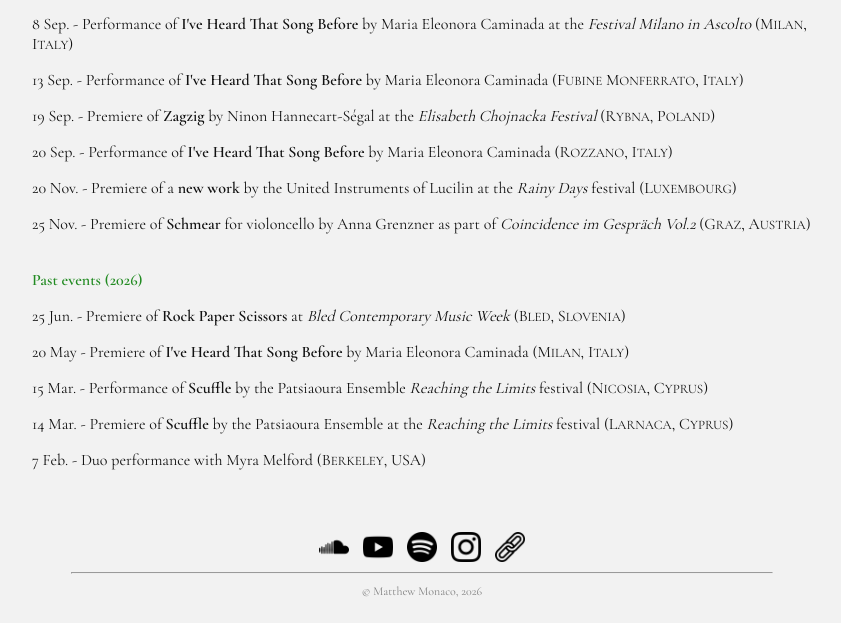
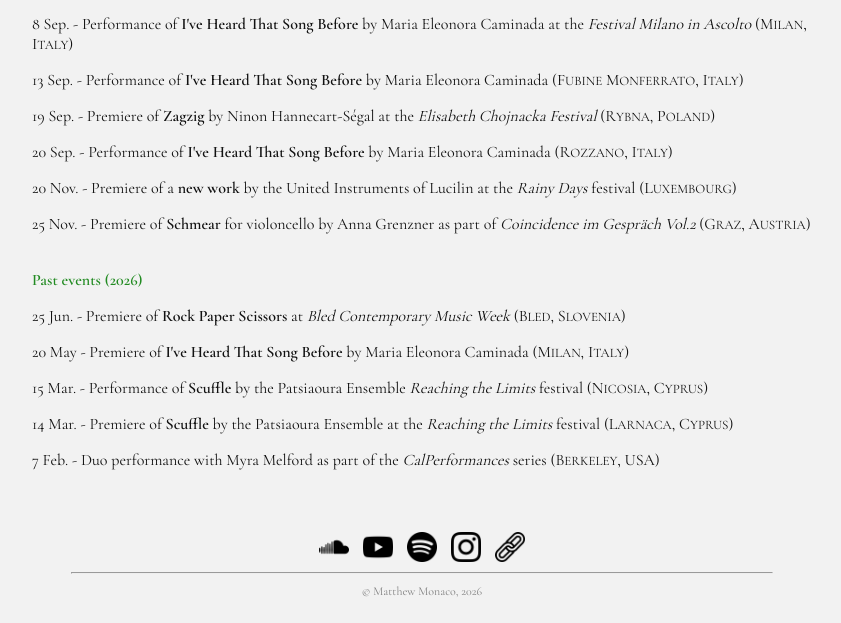
Before and after one commit to matthew-monaco/matthew-monaco.github.io, a Jekyll site: the page built from index.md, in a window 1280 px wide. Shown: the part 487-1110 px from the top of the page, without its empty margins (218-1059 px from the left). Built offline with Jekyll 4.4.1, drawn with Linux system fonts in a browser that asks for light colours.

Commit message:
Update index.md

```diff
--- a/index.md
+++ b/index.md
@@ -26,4 +26,4 @@ I am a Paris-based composer and pianist, originally from New Jersey. Feel free t
 <p>20 May - Premiere of <strong>I've Heard That Song Before</strong> by Maria Eleonora Caminada (M<font size="2">ILAN</font>, I<font size="2">TALY</font>)</p>
 <p>15 Mar. - Performance of <strong>Scuffle</strong> by the Patsiaoura Ensemble <em>Reaching the Limits</em> festival (N<font size="2">ICOSIA</font>, C<font size="2">YPRUS</font>)</p>
 <p>14 Mar. - Premiere of <strong>Scuffle</strong> by the Patsiaoura Ensemble at the <em>Reaching the Limits</em> festival (L<font size="2">ARNACA</font>, C<font size="2">YPRUS</font>)</p>
-<p>7 Feb. - Duo performance with Myra Melford (B<font size="2">ERKELEY</font>, USA)</p>
+<p>7 Feb. - Duo performance with Myra Melford as part of the <em>CalPerformances</em> series (B<font size="2">ERKELEY</font>, USA)</p>
```
